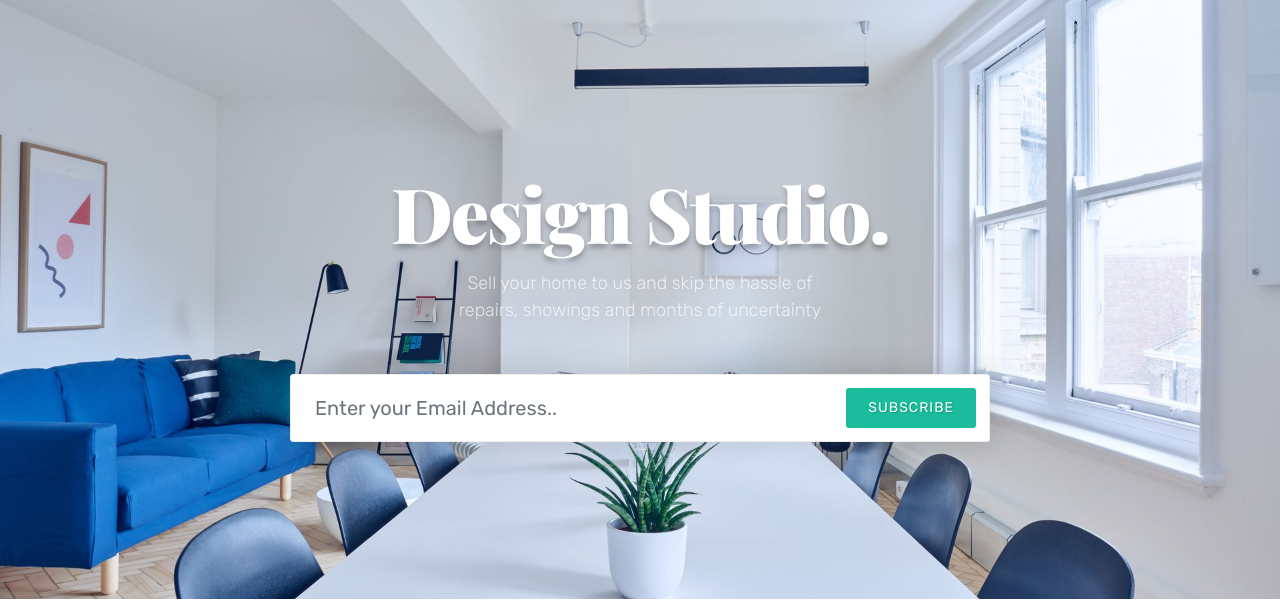
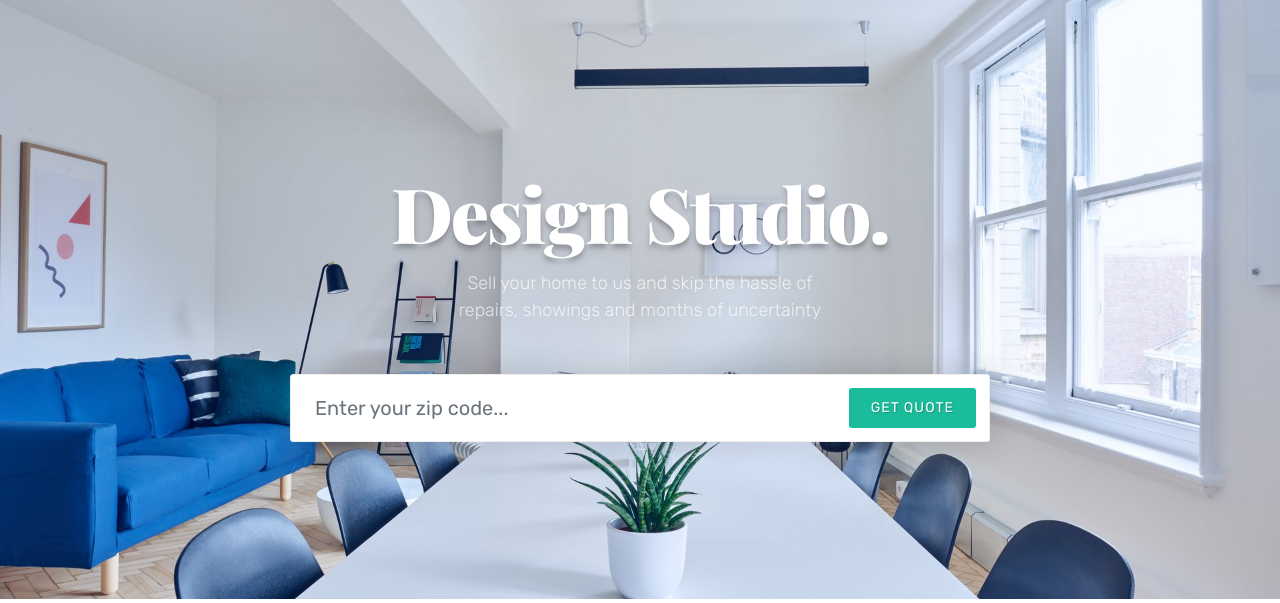
Before and after one commit to davidalvarez305/home_services_django, a Django app: page / in a window 1280 px wide. Shown: the part 82-685 px from the top of the page. Run offline with Django 4.2, Linux system fonts and the light colour scheme; some libraries are stand-ins or nearby versions; some web fonts are replaced.

Commit message:
done up to here for now

```diff
--- a/website/blog/templates/blog/base.html
+++ b/website/blog/templates/blog/base.html
@@ -46,6 +46,7 @@
     <!-- JavaScript -->
     <script src="{% static 'blog/js/jquery.js' %}"></script>
     <script src="{% static 'blog/js/plugins.min.js' %}"></script>
+    <script src="{% static 'blog/index.js' %}"></script>
 
     <!-- Footer Scripts -->
     <script src="{% static 'blog/js/functions.js' %}"></script>
--- a/website/blog/templates/blog/hero_cta.html
+++ b/website/blog/templates/blog/hero_cta.html
@@ -1,5 +1,5 @@
 {% load static %}
-<section class="slider-element min-vh-75" style="background: url('demos/interior-design/images/hero-image.jpg') center center no-repeat; background-size: cover;">
+<section class="slider-element min-vh-75" style="background: url('static/blog/interior-design/images/hero-image.jpg') center center no-repeat; background-size: cover;">
     <div class="slider-inner">
         <div class="vertical-middle">
             <div class="container">
@@ -12,8 +12,8 @@
                         <div class="widget-subscribe-form-result"></div>
                         <form id="widget-subscribe-form" action="include/subscribe.php" method="post" class="mb-0" data-animate="fadeInUp">
                             <div class="input-group mx-auto">
-                                <input type="email" id="widget-subscribe-form-email" name="widget-subscribe-form-email" class="form-control form-control-lg not-dark required email" placeholder="Enter your Email Address.." style="border: 0; box-shadow: none; overflow: hidden;">
-                                <button href="#" class="button fw-normal" type="submit" style="border-radius: 3px;">Subscribe</button>
+                                <input type="email" id="widget-subscribe-form-email" name="widget-subscribe-form-email" class="form-control form-control-lg not-dark required email" placeholder="Enter your zip code..." style="border: 0; box-shadow: none; overflow: hidden;">
+                                <button href="#" class="button fw-normal" id="quote-button" type="submit" style="border-radius: 3px;">Get Quote</button>
                             </div>
                         </form>
                     </div>
--- a/website/static/blog/index.js
+++ b/website/static/blog/index.js
@@ -1,24 +1,10 @@
-const welcome = document.getElementById("welcome");
-const user = document.getElementById("user");
+const quoteButton = document.getElementById("quote-button");
+const zipCodeInput = document.getElementById("widget-subscribe-form-email");
 
-welcome.innerHTML = "Hey!";
-
-function fetchData() {
-  fetch("https://jsonplaceholder.typicode.com/todos/1")
-    .then((res) =>
-      res.json().then((data) => {
-        user.innerHTML = data.title;
-      })
-    )
-    .catch((err) => console.log(err));
-}
-
-const data = JSON.parse(document.getElementById("current").textContent);
-
-user.addEventListener("click", function (e) {
-  user.innerHTML = data.name;
+quoteButton.addEventListener("click", function (e) {
+  window.location.replace('http://127.0.0.1:8000/' + '?zip_code=' + zipCodeInput.value)
 });
 
-welcome.addEventListener("click", function (e) {
-  fetchData();
-});
+document.body.onload = function () {
+    console.log(window.location.href);
+}
```
